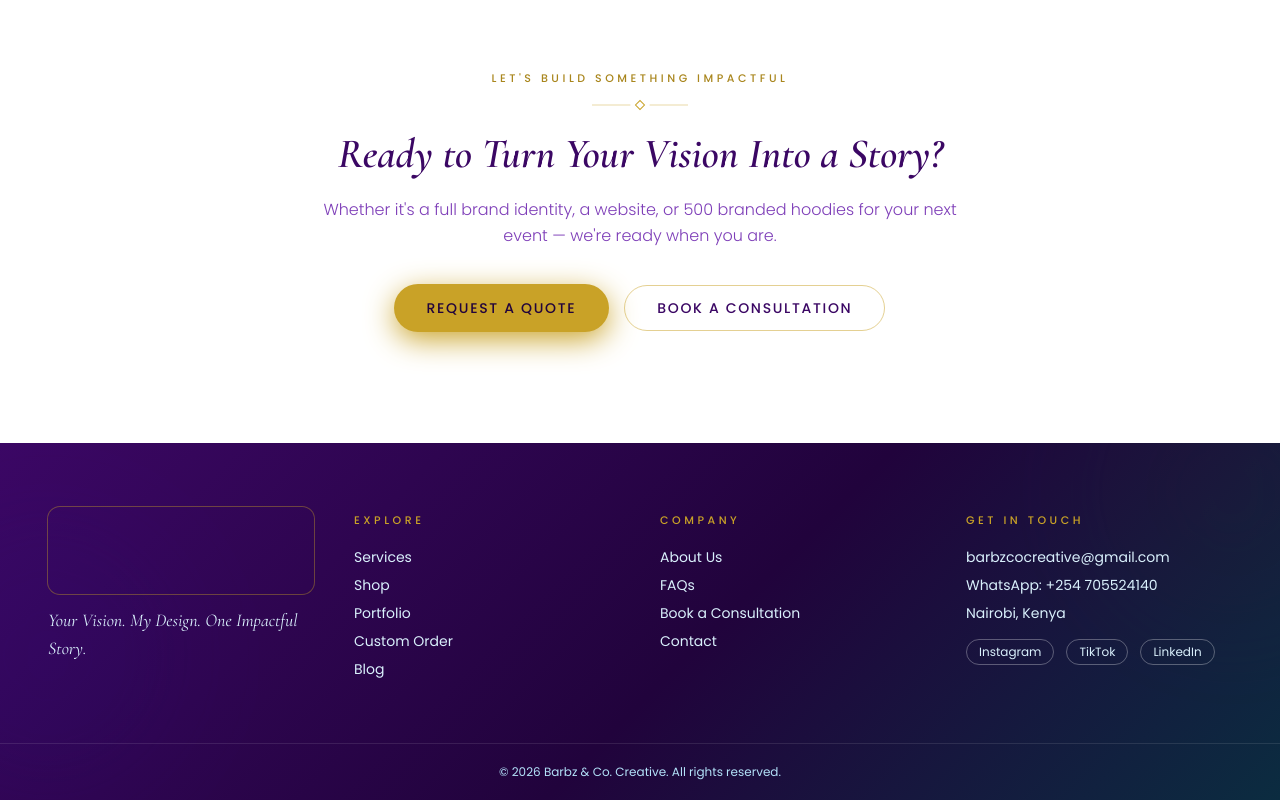
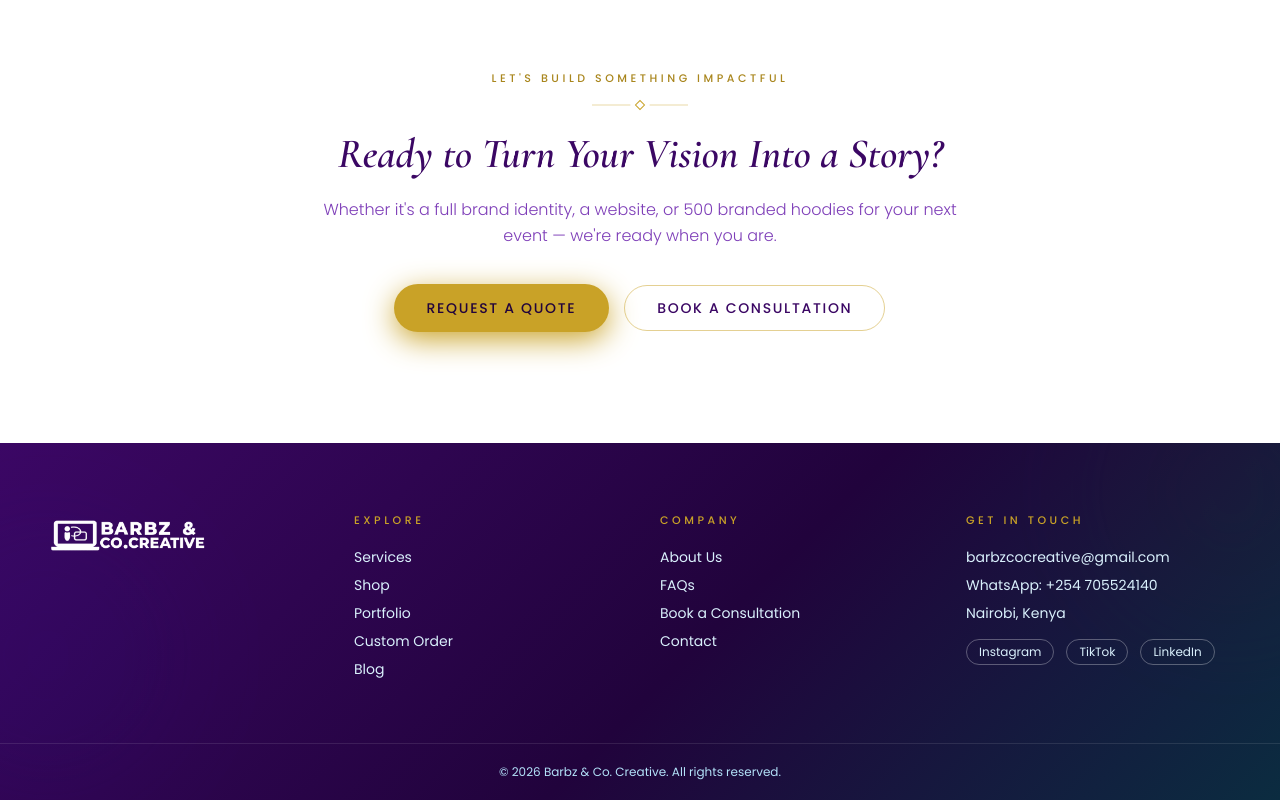
Before and after one commit to agbarbie/barbz-co-creative, a React (Vite) app in the folder frontend/: page / in a window 1280 px wide. Shown: the part 4799-5599 px from the top of the page. Built offline with nearby package versions, Linux system fonts and the light colour scheme; no server answers.

Commit message:
feat: replace Logo component with image in Footer, update brand logo styles

```diff
--- a/frontend/src/components/Footer.tsx
+++ b/frontend/src/components/Footer.tsx
@@ -16,11 +16,12 @@ export default function Footer() {
 
       <div className="container-xl relative grid gap-10 py-16 md:grid-cols-4">
         <div>
-          <Logo className="brand-logo--footer" />
-          <p className="mt-3 font-accent text-lg italic text-sky-100">
-            Your Vision. My Design. One Impactful Story.
-          </p>
-        </div>
+  <img
+    src="/assets/logo/barbz-logo.png"
+    alt="Barbz & Co. Creative"
+    className="brand-logo brand-logo--on-dark brand-logo--footer"
+  />
+</div>
 
         <div>
           <p className="section-eyebrow text-gold-400">Explore</p>
--- a/frontend/src/components/Navbar.css
+++ b/frontend/src/components/Navbar.css
@@ -35,6 +35,10 @@
   filter: brightness(0) invert(1);
 }
 
+.brand-logo--footer {
+  height: 56px;
+}
+
 @keyframes slideDown {
   from {
     opacity: 0;
```
